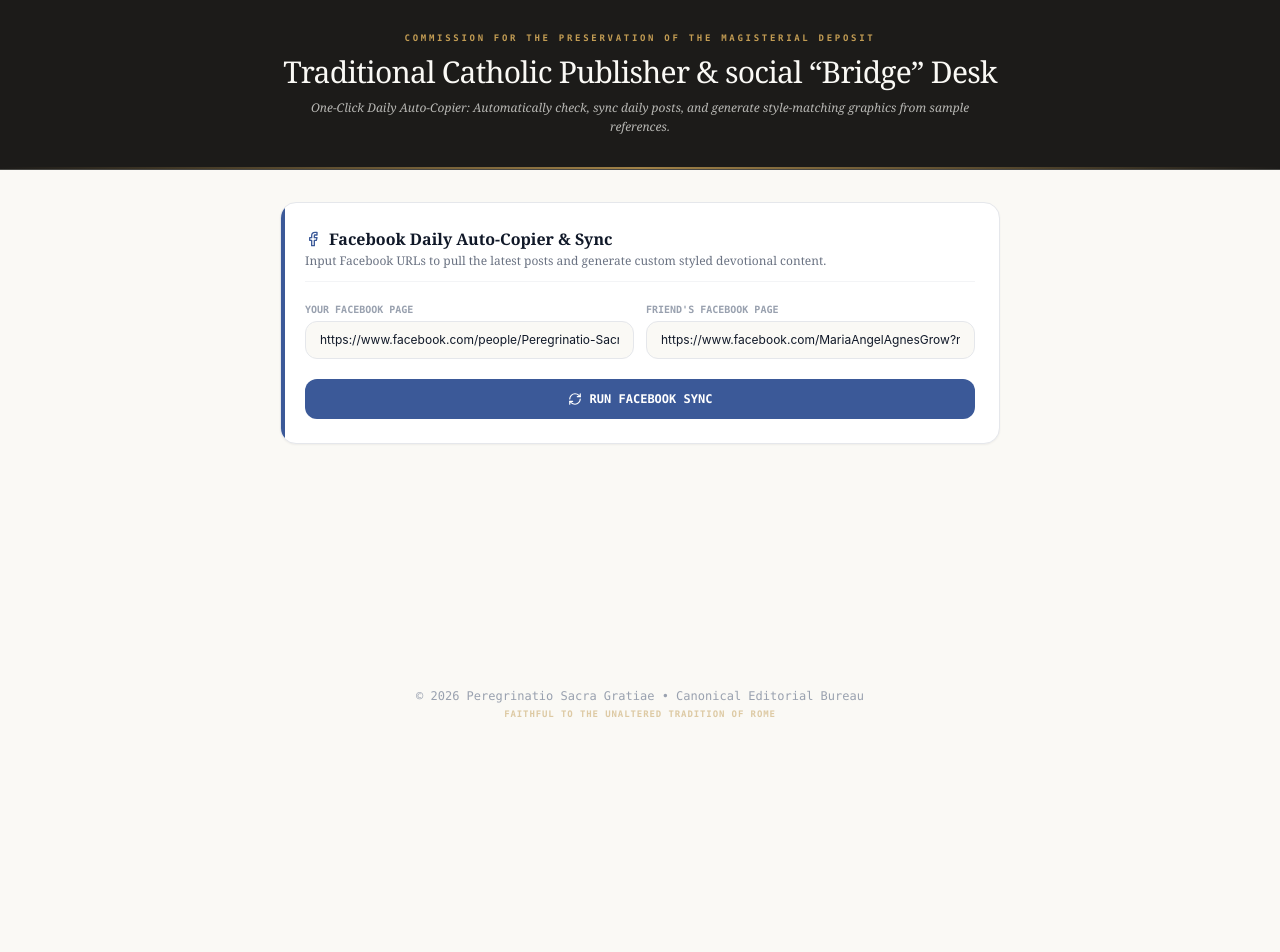
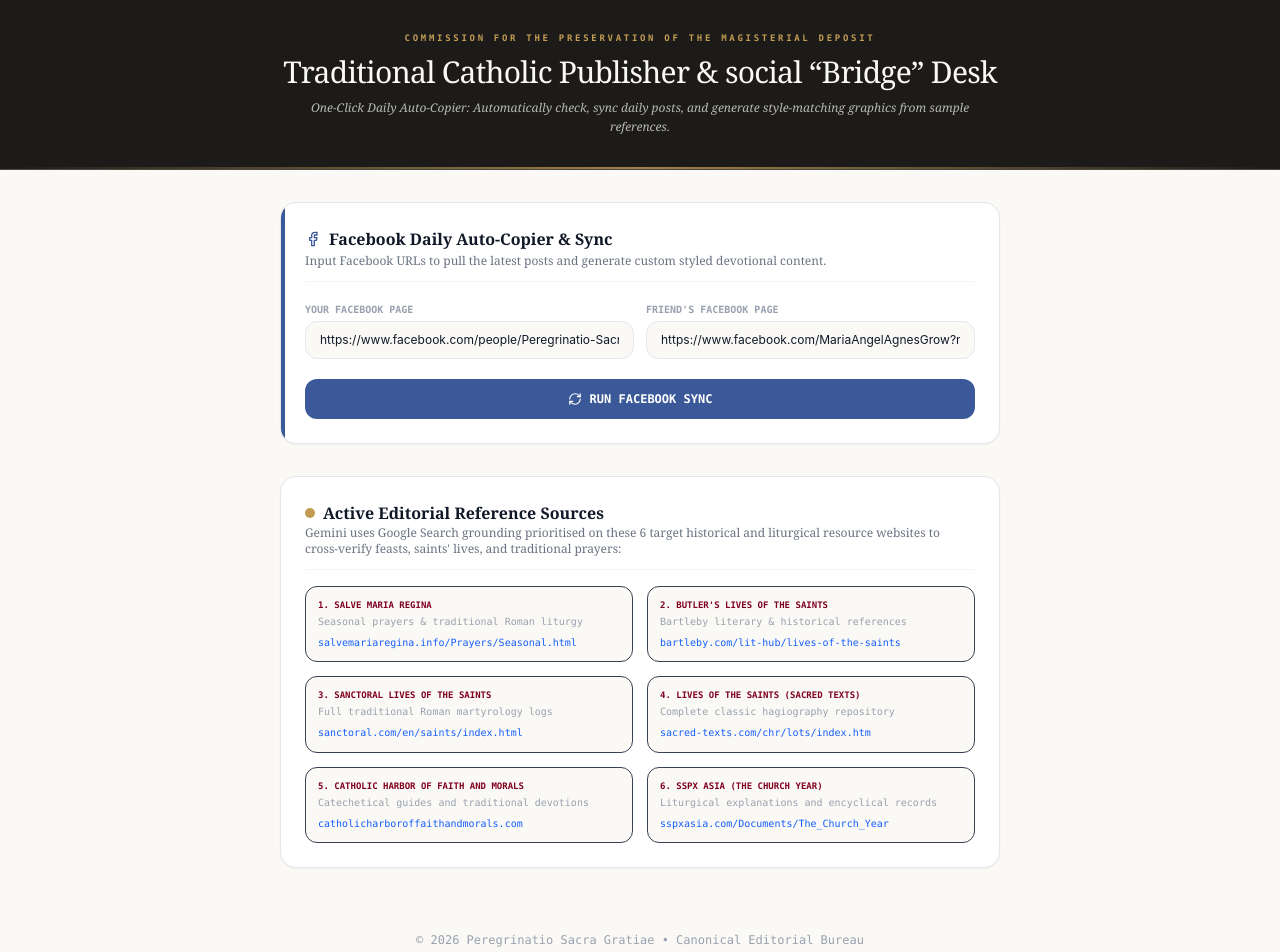
Before and after one commit to Derek3811/KT, a Next.js app: page / in a window 1280 px wide. Shown: the top 952 px of the page. Before the commit the page ends 800 px from the top, so only its background shows below. Built offline with nearby package versions, Linux system fonts and the light colour scheme.

Commit message:
Integrate 6 reference websites for search grounding and display in UI

```diff
--- a/app/api/gemini/sync-facebook/route.ts
+++ b/app/api/gemini/sync-facebook/route.ts
@@ -118,7 +118,14 @@
     } else {
       // Step 1: Query Gemini using Search Grounding to find Facebook posts or fallback
       const systemPrompt = `You are a traditional Catholic editorial strategist. You are helping compile a daily Facebook post copy that mirrors the devotional depth, themes, and tone of two specific traditional Facebook pages.
-Your tone should be objective, piously composed, academic, and warm-editorial. No hashtags in the caption itself.`;
+Your tone should be objective, piously composed, academic, and warm-editorial. No hashtags in the caption itself.
+When researching feast days, liturgical cycles, prayers, and lives of the saints, you MUST prioritize searching and referencing information from these 6 traditional Catholic websites:
+1. Salve Maria Regina (Seasonal prayers/calendar): https://www.salvemariaregina.info/Prayers/Seasonal.html
+2. Butler's Lives of the Saints: https://www.bartleby.com/lit-hub/lives-of-the-saints/
+3. Sanctoral (Lives of the Saints): https://sanctoral.com/en/saints/index.html
+4. Lives of the Saints (Sacred Texts): https://www.sacred-texts.com/chr/lots/index.htm
+5. Catholic Harbor of Faith and Morals: https://catholicharboroffaithandmorals.com/
+6. SSPX Asia (The Church Year): https://www.sspxasia.com/Documents/The_Church_Year/index.htm`;
 
       const userPrompt = `Today's Date is: ${currentDate}.
 Please perform a web search to check for the most recent public posts from these two Facebook pages:
@@ -133,7 +140,7 @@
 
 If you DO NOT find any recent or same-day posts (or if they are not indexed/blocked):
 - Fall back to the Traditional Roman Catholic Liturgical Calendar for today (${currentDate}).
-- Identify the feast day of today (for example, on June 8, it is the Feast of St. Medard, Bishop of Noyon).
+- Identify the feast day of today by performing a Google Search specifically targeting the 6 reference websites listed in the system instructions.
 - Synthesize a beautiful, traditional post caption (approx. 250-350 words) based on today's feast day. Make sure it echoes the styles of the two pages:
   - Peregrinatio Sacra Gratiae: focuses on holy pilgrimages, sacred grace, Marian devotions.
   - Maria Angel Agnes Grow: focuses on spiritual growth, angels, Saint Agnes, and traditional family devotions.
--- a/app/page.tsx
+++ b/app/page.tsx
@@ -266,6 +266,67 @@
             </div>
           )}
         </div>
+
+        {/* Reference Websites Card */}
+        <div className="bg-white p-6 rounded-2xl border border-gray-200 shadow-xs space-y-4 text-left">
+          <div className="border-b border-gray-100 pb-3">
+            <h2 className="text-md font-editorial-heading font-bold text-gray-900 flex items-center gap-2">
+              <span className="w-2.5 h-2.5 rounded-full bg-[#C29C53] shrink-0" />
+              Active Editorial Reference Sources
+            </h2>
+            <p className="text-xs text-gray-500 font-body">Gemini uses Google Search grounding prioritised on these 6 target historical and liturgical resource websites to cross-verify feasts, saints' lives, and traditional prayers:</p>
+          </div>
+
+          <ul className="grid grid-cols-1 md:grid-cols-2 gap-3.5 text-xs font-body text-gray-700">
+            <li className="flex flex-col p-3 bg-[#FAF9F5] border border-gray-150 rounded-xl space-y-1 hover:border-[#C29C53] transition-all">
+              <span className="font-mono text-[9px] font-bold text-[#800020] uppercase">1. Salve Maria Regina</span>
+              <span className="text-[10px] text-gray-400 font-mono truncate">Seasonal prayers & traditional Roman liturgy</span>
+              <a href="https://www.salvemariaregina.info/Prayers/Seasonal.html" target="_blank" rel="noopener noreferrer" className="text-blue-600 hover:underline inline-block mt-1 font-mono text-[10px] truncate">
+                salvemariaregina.info/Prayers/Seasonal.html
+              </a>
+            </li>
+
+            <li className="flex flex-col p-3 bg-[#FAF9F5] border border-gray-150 rounded-xl space-y-1 hover:border-[#C29C53] transition-all">
+              <span className="font-mono text-[9px] font-bold text-[#800020] uppercase">2. Butler's Lives of the Saints</span>
+              <span className="text-[10px] text-gray-400 font-mono truncate">Bartleby literary & historical references</span>
+              <a href="https://www.bartleby.com/lit-hub/lives-of-the-saints/" target="_blank" rel="noopener noreferrer" className="text-blue-600 hover:underline inline-block mt-1 font-mono text-[10px] truncate">
+                bartleby.com/lit-hub/lives-of-the-saints
+              </a>
+            </li>
+
+            <li className="flex flex-col p-3 bg-[#FAF9F5] border border-gray-150 rounded-xl space-y-1 hover:border-[#C29C53] transition-all">
+              <span className="font-mono text-[9px] font-bold text-[#800020] uppercase">3. Sanctoral Lives of the Saints</span>
+              <span className="text-[10px] text-gray-400 font-mono truncate">Full traditional Roman martyrology logs</span>
+              <a href="https://sanctoral.com/en/saints/index.html" target="_blank" rel="noopener noreferrer" className="text-blue-600 hover:underline inline-block mt-1 font-mono text-[10px] truncate">
+                sanctoral.com/en/saints/index.html
+              </a>
+            </li>
+
+            <li className="flex flex-col p-3 bg-[#FAF9F5] border border-gray-150 rounded-xl space-y-1 hover:border-[#C29C53] transition-all">
+              <span className="font-mono text-[9px] font-bold text-[#800020] uppercase">4. Lives of the Saints (Sacred Texts)</span>
+              <span className="text-[10px] text-gray-400 font-mono truncate">Complete classic hagiography repository</span>
+              <a href="https://www.sacred-texts.com/chr/lots/index.htm" target="_blank" rel="noopener noreferrer" className="text-blue-600 hover:underline inline-block mt-1 font-mono text-[10px] truncate">
+                sacred-texts.com/chr/lots/index.htm
+              </a>
+            </li>
+
+            <li className="flex flex-col p-3 bg-[#FAF9F5] border border-gray-150 rounded-xl space-y-1 hover:border-[#C29C53] transition-all">
+              <span className="font-mono text-[9px] font-bold text-[#800020] uppercase">5. Catholic Harbor of Faith and Morals</span>
+              <span className="text-[10px] text-gray-400 font-mono truncate">Catechetical guides and traditional devotions</span>
+              <a href="https://catholicharboroffaithandmorals.com/" target="_blank" rel="noopener noreferrer" className="text-blue-600 hover:underline inline-block mt-1 font-mono text-[10px] truncate">
+                catholicharboroffaithandmorals.com
+              </a>
+            </li>
+
+            <li className="flex flex-col p-3 bg-[#FAF9F5] border border-gray-150 rounded-xl space-y-1 hover:border-[#C29C53] transition-all">
+              <span className="font-mono text-[9px] font-bold text-[#800020] uppercase">6. SSPX Asia (The Church Year)</span>
+              <span className="text-[10px] text-gray-400 font-mono truncate">Liturgical explanations and encyclical records</span>
+              <a href="https://www.sspxasia.com/Documents/The_Church_Year/index.htm" target="_blank" rel="noopener noreferrer" className="text-blue-600 hover:underline inline-block mt-1 font-mono text-[10px] truncate">
+                sspxasia.com/Documents/The_Church_Year
+              </a>
+            </li>
+          </ul>
+        </div>
       </main>
 
       {/* Footer copyright */}
```
